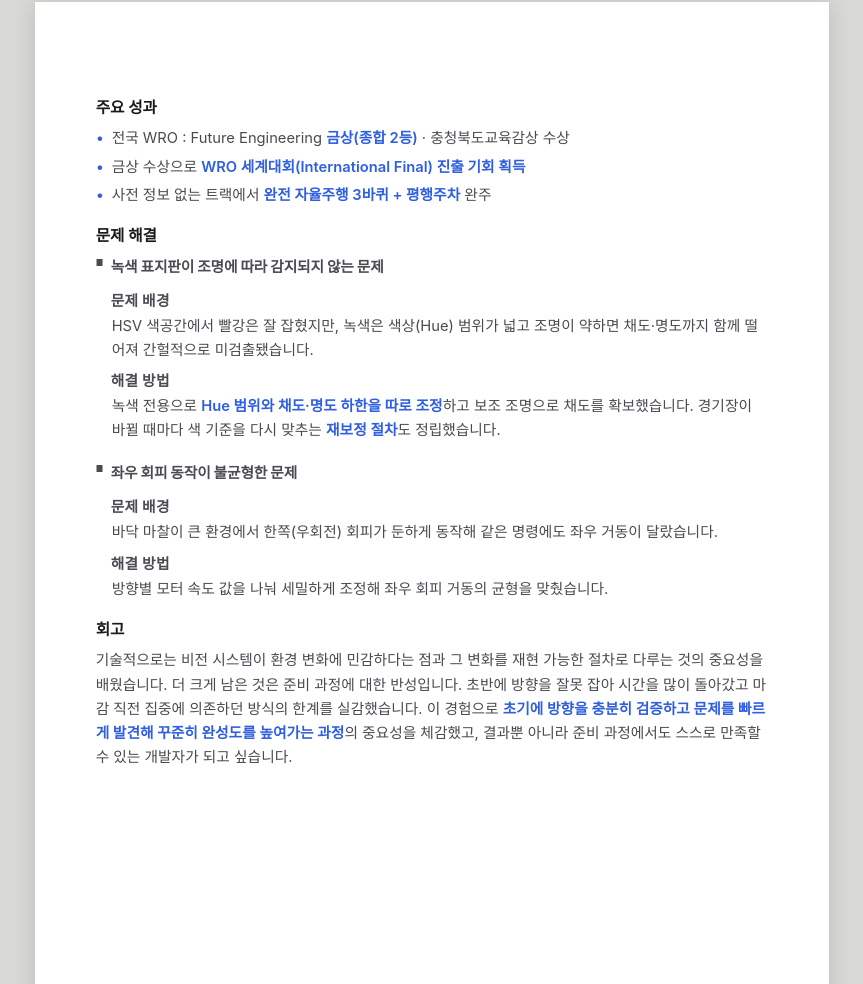
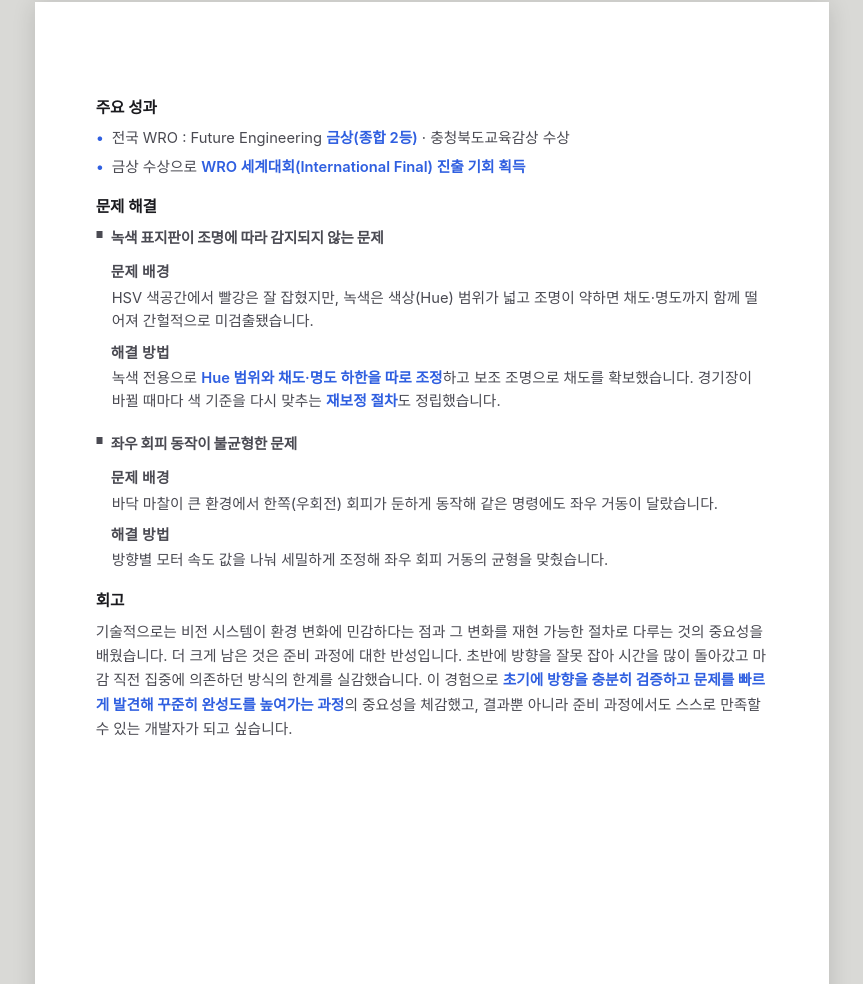
Before and after one commit to develu0825/dayeon-portfolio, a plain HTML site: page index.html in a window 1280 px wide. Shown: the part 8195-9179 px from the top of the page, without its empty margins (208-1071 px from the left). Drawn offline with Linux system fonts and the light colour scheme; files whose address does not match are found by name; a web font is replaced by a local one.

Commit message:
fix: WRO 주요성과에서 미완주 '자율주행 완주' 항목 제거
Co-Authored-By: Claude Opus 4.8 (1M context) <noreply@anthropic.com>

```diff
--- a/index.html
+++ b/index.html
@@ -404,7 +404,6 @@
             <ul>
               <li>전국 WRO : Future Engineering <span class="hl">금상(종합 2등)</span> · 충청북도교육감상 수상</li>
               <li>금상 수상으로 <span class="hl">WRO 세계대회(International Final) 진출 기회 획득</span></li>
-              <li>사전 정보 없는 트랙에서 <span class="hl">완전 자율주행 3바퀴 + 평행주차</span> 완주</li>
             </ul>
           </div>
           <div class="proj__row"><h4>문제 해결</h4>
```
